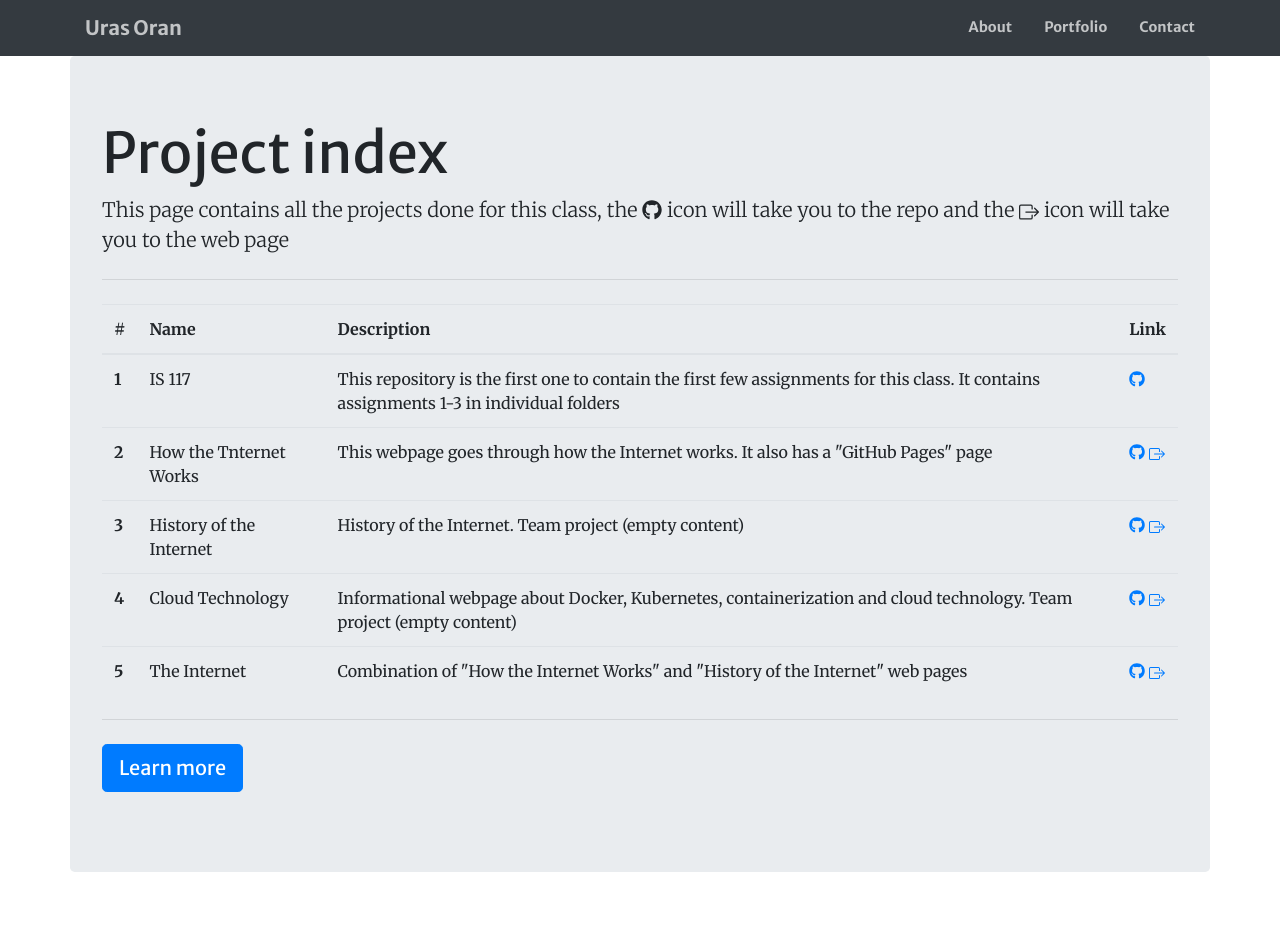
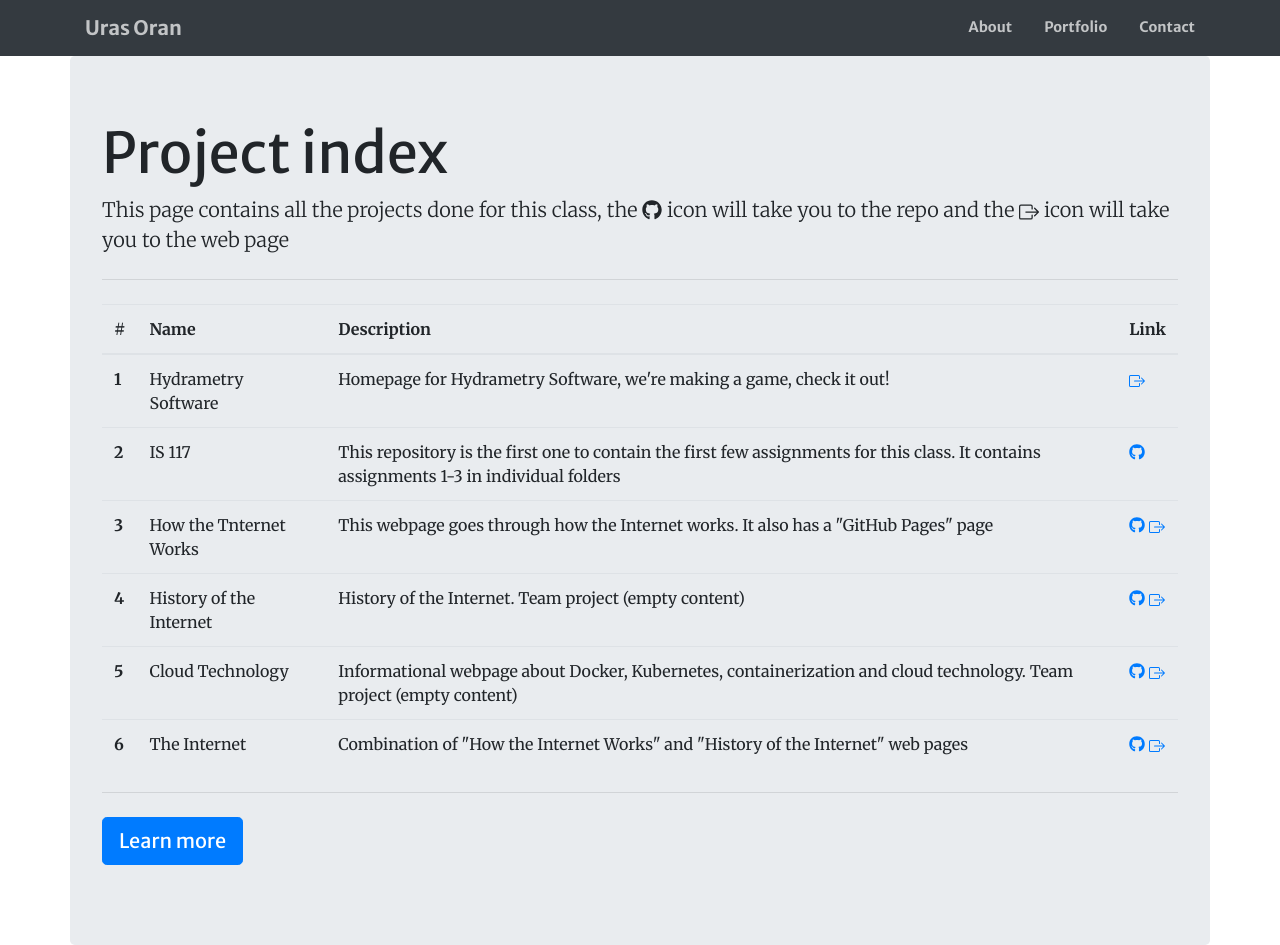
Before and after one commit to urasurasuras/portfolio, a plain HTML site: page projects.html in a window 1280 px wide. Before the commit the page ends 872 px from the top, so only its background shows below. Drawn offline with nearby package versions, Linux system fonts and the light colour scheme.

Commit message:
Forgot to add all files, oops!

```diff
--- a/projects.html
+++ b/projects.html
@@ -62,6 +62,16 @@
             <tbody>
             <tr>
                 <th scope="row">1</th>
+                <td>Hydrametry Software</td>
+                <td>Homepage for Hydrametry Software, we're making a game, check it out!</td>
+                <td><a href="https://hydrametry.com/"><svg width="1em" height="1em" viewBox="0 0 16 16" class="bi bi-box-arrow-right" fill="currentColor" xmlns="http://www.w3.org/2000/svg">
+                    <path fill-rule="evenodd" d="M10 12.5a.5.5 0 0 1-.5.5h-8a.5.5 0 0 1-.5-.5v-9a.5.5 0 0 1 .5-.5h8a.5.5 0 0 1 .5.5v2a.5.5 0 0 0 1 0v-2A1.5 1.5 0 0 0 9.5 2h-8A1.5 1.5 0 0 0 0 3.5v9A1.5 1.5 0 0 0 1.5 14h8a1.5 1.5 0 0 0 1.5-1.5v-2a.5.5 0 0 0-1 0v2z"/>
+                    <path fill-rule="evenodd" d="M15.854 8.354a.5.5 0 0 0 0-.708l-3-3a.5.5 0 0 0-.708.708L14.293 7.5H5.5a.5.5 0 0 0 0 1h8.793l-2.147 2.146a.5.5 0 0 0 .708.708l3-3z"/>
+                </svg></a>
+                </td>
+            </tr>
+            <tr>
+                <th scope="row">2</th>
                 <td>IS 117</td>
                 <td>This repository is the first one to contain the first few assignments for this class. It contains assignments 1-3 in individual folders</td>
                 <td><a href="https://github.com/urasurasuras/is117"><i class="fab fa-github" ></i></a>
@@ -69,7 +79,7 @@
                 </td>
             </tr>
             <tr>
-                <th scope="row">2</th>
+                <th scope="row">3</th>
                 <td>How the Tnternet Works</td>
                 <td>This webpage goes through how the Internet works. It also has a "GitHub Pages" page</td>
                 <td><a href="https://github.com/urasurasuras/HowTheInternetWorks"><i class="fab fa-github" ></i></a>
@@ -80,7 +90,7 @@
                 </td>
             </tr>
             <tr>
-                <th scope="row">3</th>
+                <th scope="row">4</th>
                 <td>History of the Internet</td>
                 <td>History of the Internet. Team project (empty content)</td>
                 <td><a href="https://github.com/urasurasuras/IS117---History-of-the-Internet"><i class="fab fa-github" ></i></a>
@@ -91,7 +101,7 @@
                 </td>
             </tr>
             <tr>
-                <th scope="row">4</th>
+                <th scope="row">5</th>
                 <td>Cloud Technology </td>
                 <td>Informational webpage about Docker, Kubernetes, containerization and cloud technology. Team project (empty content)</td>
                 <td><a href="https://github.com/urasurasuras/is117-dockerpage"><i class="fab fa-github" ></i></a>
@@ -102,7 +112,7 @@
                 </td>
             </tr>
             <tr>
-                <th scope="row">5</th>
+                <th scope="row">6</th>
                 <td>The Internet </td>
                 <td>Combination of "How the Internet Works" and "History of the Internet" web pages</td>
                 <td><a href="https://github.com/urasurasuras/is117-the-internet"><i class="fab fa-github" ></i></a>
```
Also changed, not shown: 2 other files.
